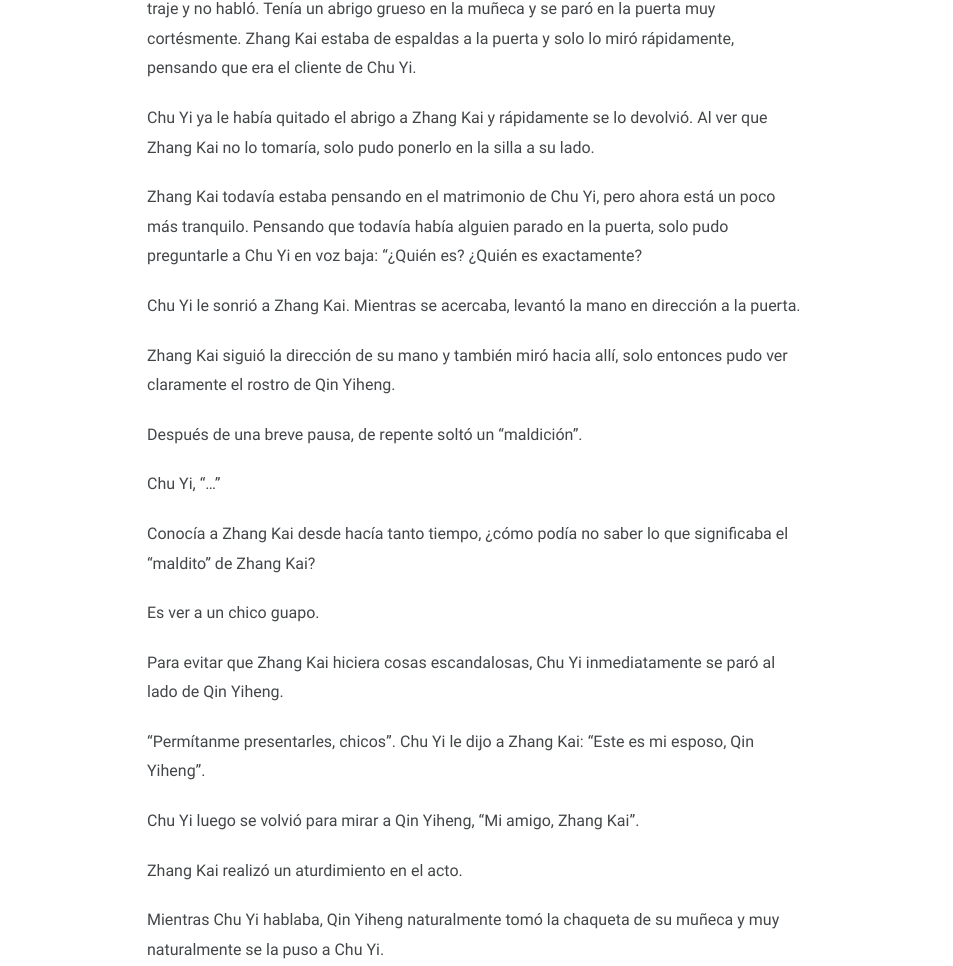
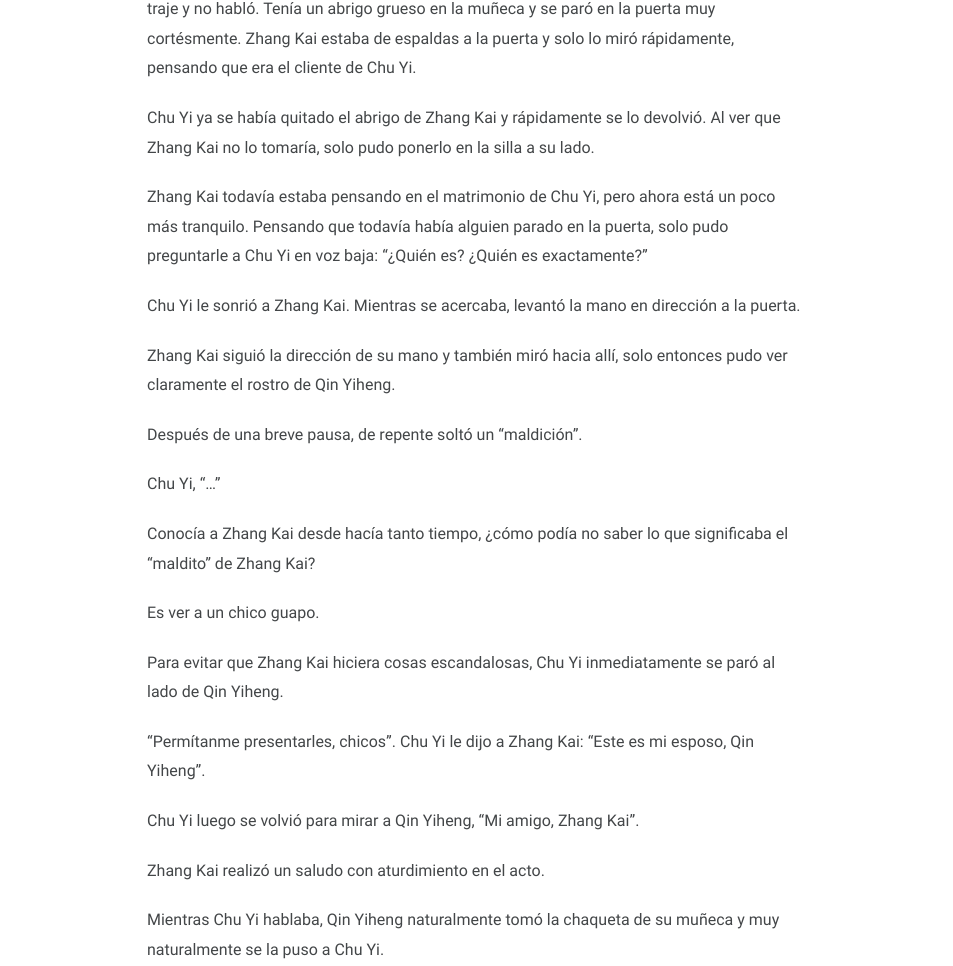
Before and after one commit to taozi-lecturas/taozi-lecturas.github.io, a Jekyll site: the page built from novelas/caceedv/_posts/2025-03-31-capitulo-19.md, in a window 1280 px wide and 1400 px high. Shown: the part 297-1263 px from the top of the window, without its empty margins (163-1116 px from the left). Built offline with Jekyll 4.4.1, drawn with Linux system fonts in a browser that asks for light colours; some of the changed text lies outside the part shown.

Commit message:
Update 2025-03-31-capitulo-19.md

```diff
--- a/novelas/caceedv/_posts/2025-03-31-capitulo-19.md
+++ b/novelas/caceedv/_posts/2025-03-31-capitulo-19.md
@@ -10,9 +10,9 @@
 
 No es de extrañar por qué Zhang Kai no tuvo en cuenta a Qin Yiheng. Qin Yiheng vestía un traje y no habló. Tenía un abrigo grueso en la muñeca y se paró en la puerta muy cortésmente. Zhang Kai estaba de espaldas a la puerta y solo lo miró rápidamente, pensando que era el cliente de Chu Yi.
 
-Chu Yi ya le había quitado el abrigo a Zhang Kai y rápidamente se lo devolvió. Al ver que Zhang Kai no lo tomaría, solo pudo ponerlo en la silla a su lado.
+Chu Yi ya se había quitado el abrigo de Zhang Kai y rápidamente se lo devolvió. Al ver que Zhang Kai no lo tomaría, solo pudo ponerlo en la silla a su lado.
 
-Zhang Kai todavía estaba pensando en el matrimonio de Chu Yi, pero ahora está un poco más tranquilo. Pensando que todavía había alguien parado en la puerta, solo pudo preguntarle a Chu Yi en voz baja: "¿Quién es? ¿Quién es exactamente?
+Zhang Kai todavía estaba pensando en el matrimonio de Chu Yi, pero ahora está un poco más tranquilo. Pensando que todavía había alguien parado en la puerta, solo pudo preguntarle a Chu Yi en voz baja: "¿Quién es? ¿Quién es exactamente?"
 
 Chu Yi le sonrió a Zhang Kai. Mientras se acercaba, levantó la mano en dirección a la puerta.
 
@@ -32,7 +32,7 @@
 
 Chu Yi luego se volvió para mirar a Qin Yiheng, "Mi amigo, Zhang Kai".
 
-Zhang Kai realizó un aturdimiento en el acto.
+Zhang Kai realizó un saludo con aturdimiento en el acto.
 
 Mientras Chu Yi hablaba, Qin Yiheng naturalmente tomó la chaqueta de su muñeca y muy naturalmente se la puso a Chu Yi.
 
@@ -84,7 +84,7 @@
 
 Chu Yi envió a Qin Yiheng a la puerta, saludó al conductor, Xiao-Chen, y luego los vio irse.
 
-—¿De verdad te casaste? Zhang Kai tenía mucha curiosidad. También miró en la dirección en la que se iba Qin Yiheng, "Un hombre tan picante además de eso".
+"¿De verdad te casaste?" Zhang Kai tenía mucha curiosidad. También miró en la dirección en la que se iba Qin Yiheng, "Un hombre tan picante además de eso".
 
 Chu Yi sonrió mientras miraba a Zhang Kai.
 
@@ -256,7 +256,7 @@
 
 Chu Yi de repente se sintió impotente, como si hubiera encontrado un sentido de pertenencia, "¿Verdad? Es muy bueno en esto".
 
-Zhang Kai puso una expresión chismosa: "¿Hay otras cosas que hizo? Déjame escucharlo.
+Zhang Kai puso una expresión chismosa: "¿Hay otras cosas que hizo? Déjame escucharlo".
 
 Chu Yi pensó en muchas cosas en un instante, así que eligió la más cercana: "Anoche soñé con mi papá en medio de la noche. Después de que me desperté, él también fue despertado por mí. Probablemente sabe un poco sobre mi familia. Después de que le dije que soñaba con mi papá, me dijo, no tengas miedo, siempre estaré a tu lado".
 
@@ -314,4 +314,4 @@
 
 ・・✿・・
 
-Se cambiará Xuezhang = Mayor, Laogong = Esposo, etc.
+Nota de traducción: Xuezhang = Mayor, Laogong = Esposo.
```
Also changed, not shown: other parts of novelas/caceedv/_posts/2025-03-31-capitulo-19.md (+3 -3 lines).
